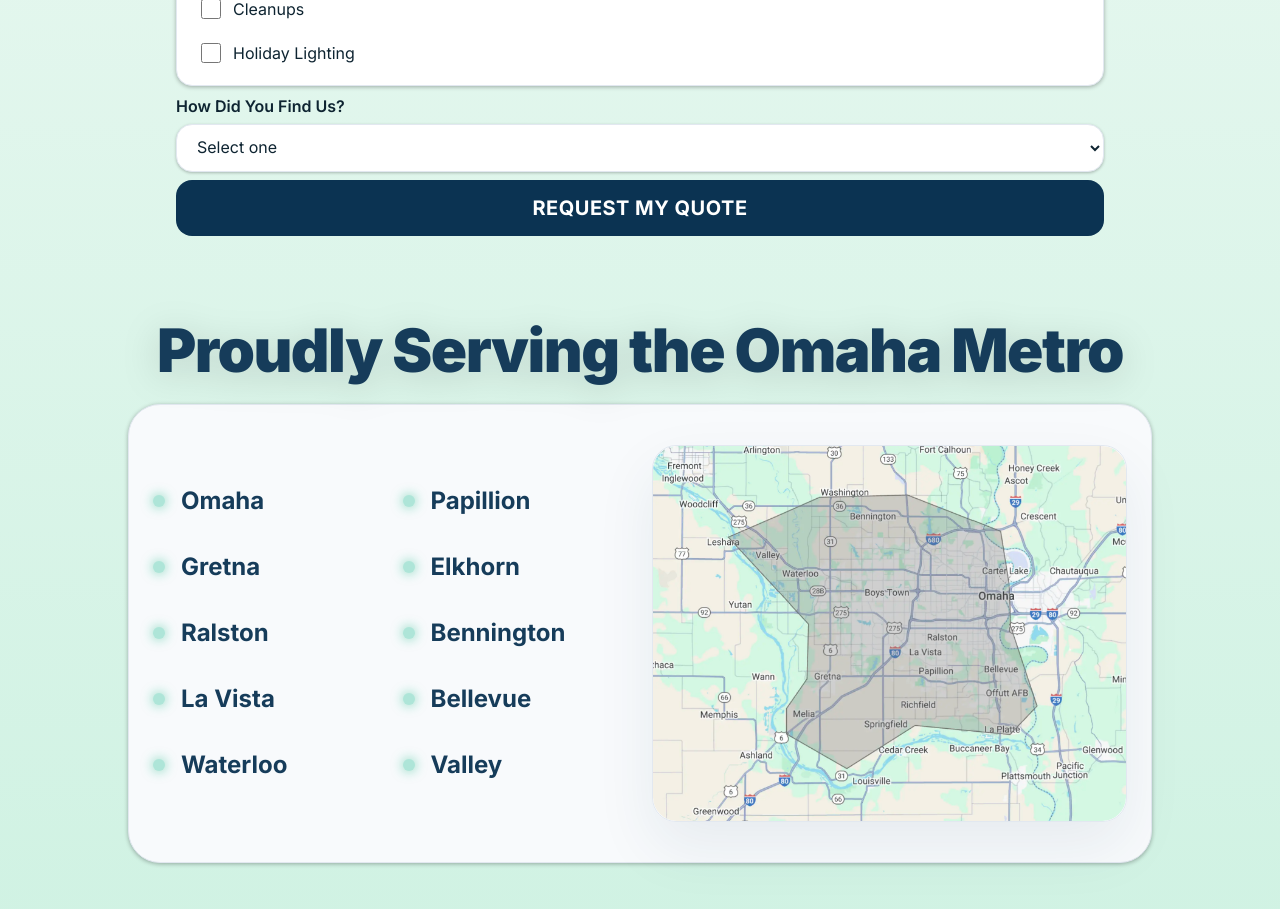
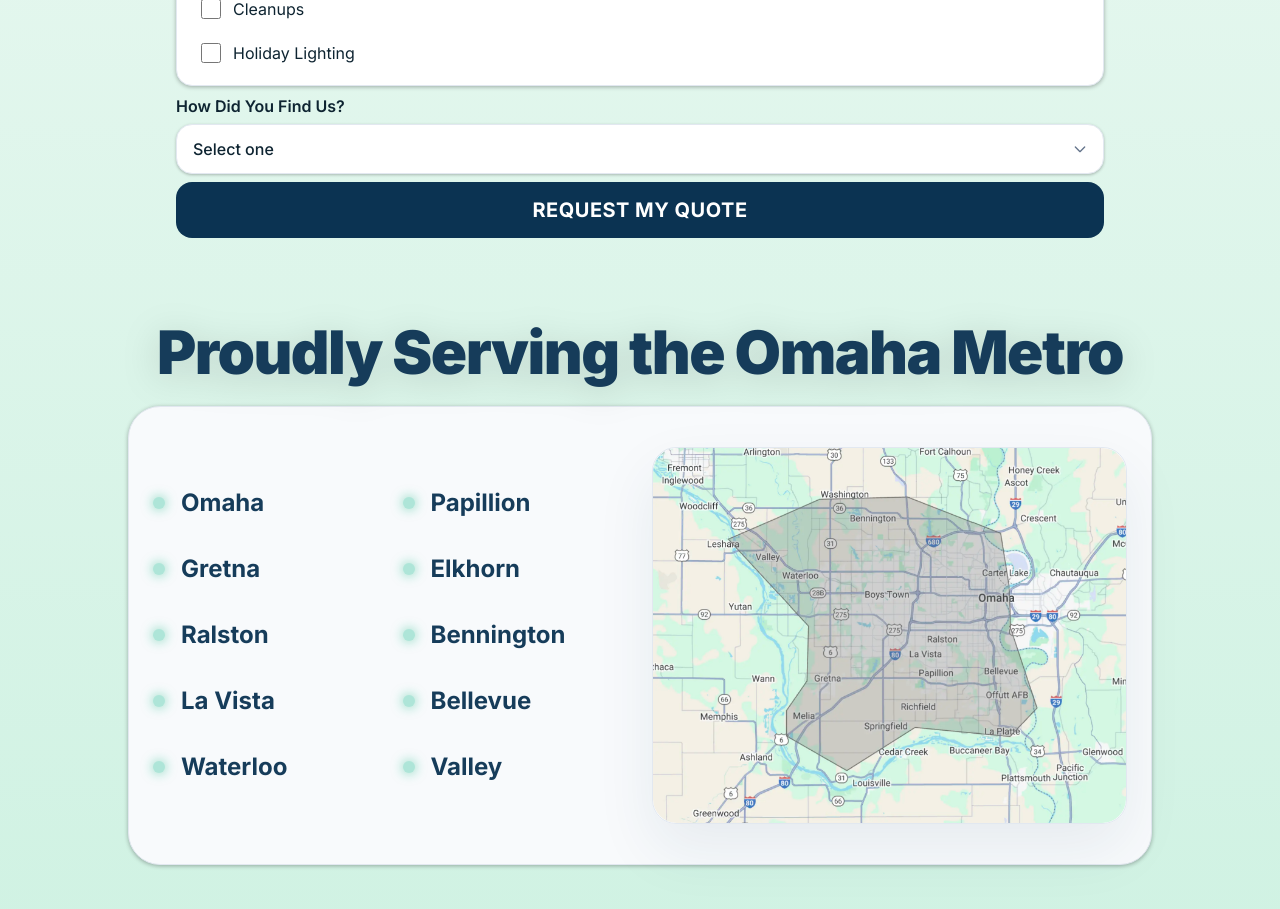
Before and after one commit to lancebshr/brightside-turf-site, a Next.js app: page / in a window 1280 px wide. Shown: the part 4160-5069 px from the top of the page. Built offline with nearby package versions, Linux system fonts and the light colour scheme.

Commit message:
safari fix

```diff
--- a/src/app/globals.css
+++ b/src/app/globals.css
@@ -33,8 +33,7 @@
 }
 
 :root {
-  --font-sans: "Inter", "SF Pro Display", "SF Pro Text", "Helvetica Neue",
-    system-ui, -apple-system, BlinkMacSystemFont, "Segoe UI", sans-serif;
+  --font-sans: system-ui, -apple-system, BlinkMacSystemFont, "Segoe UI", sans-serif;
   --background: 175 45% 98%;
   --foreground: 200 68% 12%;
   --card: 0 0% 100%;
@@ -101,6 +100,23 @@ summary::-webkit-details-marker {
 }
 summary::marker {
   content: none;
+}
+
+/* Ensure form elements inherit font in Safari */
+input,
+button,
+textarea,
+select {
+  font-family: inherit;
+  font-size: inherit;
+}
+
+/* Reset Safari's default select styling */
+select {
+  -webkit-appearance: none;
+  -moz-appearance: none;
+  appearance: none;
+  background-color: white;
 }
 
 .text-glow {
--- a/src/app/layout.tsx
+++ b/src/app/layout.tsx
@@ -4,6 +4,7 @@ import "./globals.css";
 
 const inter = Inter({
   subsets: ["latin"],
+  weight: ["400", "500", "600", "700", "800", "900"],
   variable: "--font-sans",
   display: "swap",
 });
--- a/src/components/ui/lead-form.tsx
+++ b/src/components/ui/lead-form.tsx
@@ -199,10 +199,11 @@ export function LeadForm({
           htmlFor="referralSource"
           labelClassName={labelTone}
         >
+          <div className="relative">
             <select
               id="referralSource"
               name="referralSource"
-            className="w-full rounded-2xl border border-slate-200 bg-white px-4 py-3 text-base text-ink outline-none shadow-[0_1px_3px_rgba(0,0,0,0.25)] focus-visible:ring-2 focus-visible:ring-pine/30"
+              className="w-full appearance-none rounded-2xl border border-slate-200 bg-white px-4 py-3 pr-10 text-base font-medium text-ink outline-none shadow-[0_1px_3px_rgba(0,0,0,0.25)] focus-visible:ring-2 focus-visible:ring-pine/30"
             >
               <option value="">Select one</option>
               {REFERRAL_SOURCES.map((source) => (
@@ -211,6 +212,12 @@ export function LeadForm({
                 </option>
               ))}
             </select>
+            <div className="pointer-events-none absolute inset-y-0 right-0 flex items-center pr-4">
+              <svg className="size-4 text-slate-500" fill="none" stroke="currentColor" viewBox="0 0 24 24">
+                <path strokeLinecap="round" strokeLinejoin="round" strokeWidth={2} d="M19 9l-7 7-7-7" />
+              </svg>
+            </div>
+          </div>
         </Field>
 
         <Button
```
Lines whose indentation alone changed are shown as unchanged.
